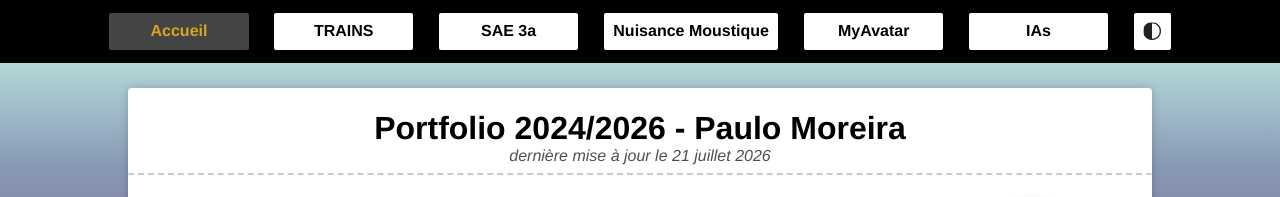
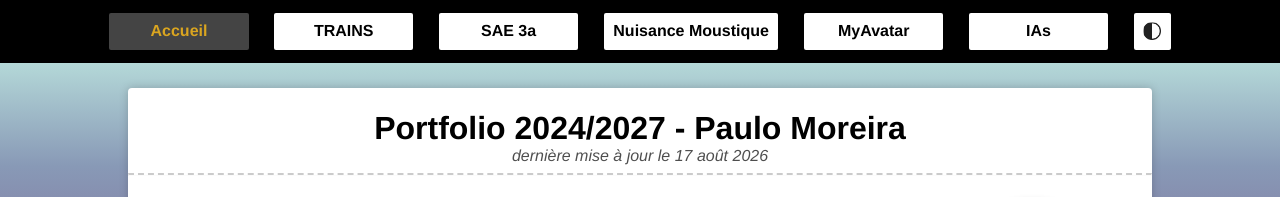
Before and after one commit to moreirap-p/portfolio2, a Vue app: page /#/accueil in a window 1280 px wide. Shown: the top 197 px of the page. Built offline with nearby package versions, Linux system fonts and the light colour scheme.

Commit message:
update: CV  & Url

```diff
--- a/src/views/Accueil.vue
+++ b/src/views/Accueil.vue
@@ -39,8 +39,8 @@ function colour(event) {
 <template>
     <main id="bg-acceuil">
     <div class="box extra-tp-margin">
-      <h1 class="no-bt-margin">Portfolio 2024/2026 - Paulo Moreira</h1>
-      <span class="italic trans">dernière mise à jour le 21 juillet 2026</span>
+      <h1 class="no-bt-margin">Portfolio 2024/2027 - Paulo Moreira</h1>
+      <span class="italic trans">dernière mise à jour le 17 août 2026</span>
       <hr class="dashed">
       <div class="horizontal">
         <div>
--- a/vite.config.ts
+++ b/vite.config.ts
@@ -19,5 +19,5 @@ export default defineConfig({
     host: true,
     port: 5173
   },
-  base: "/portfolio2"
+  base: "/portfolio"
 })
```
Also changed, not shown: 2 other files (tests, documents, lock files or other folders).
